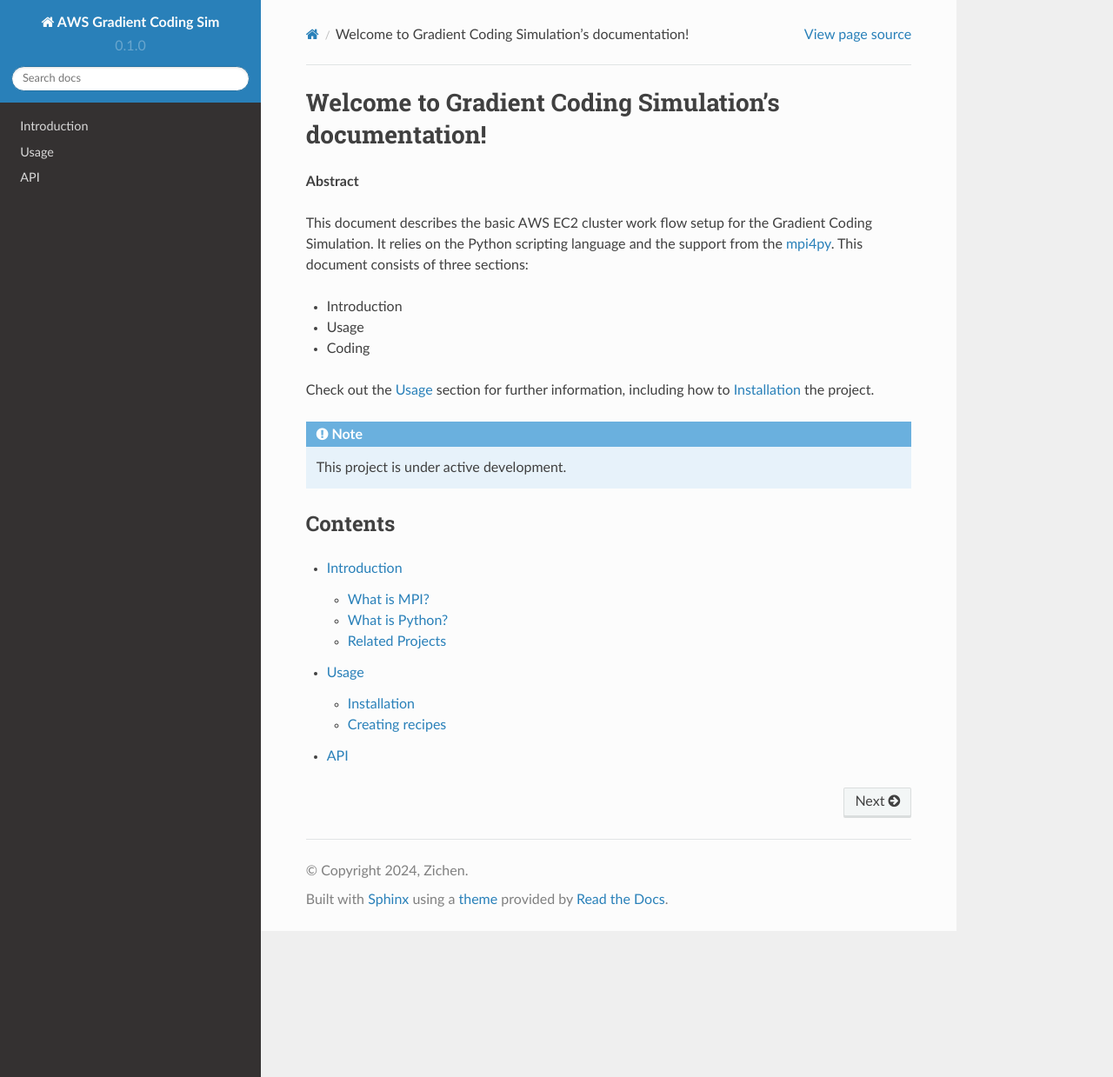
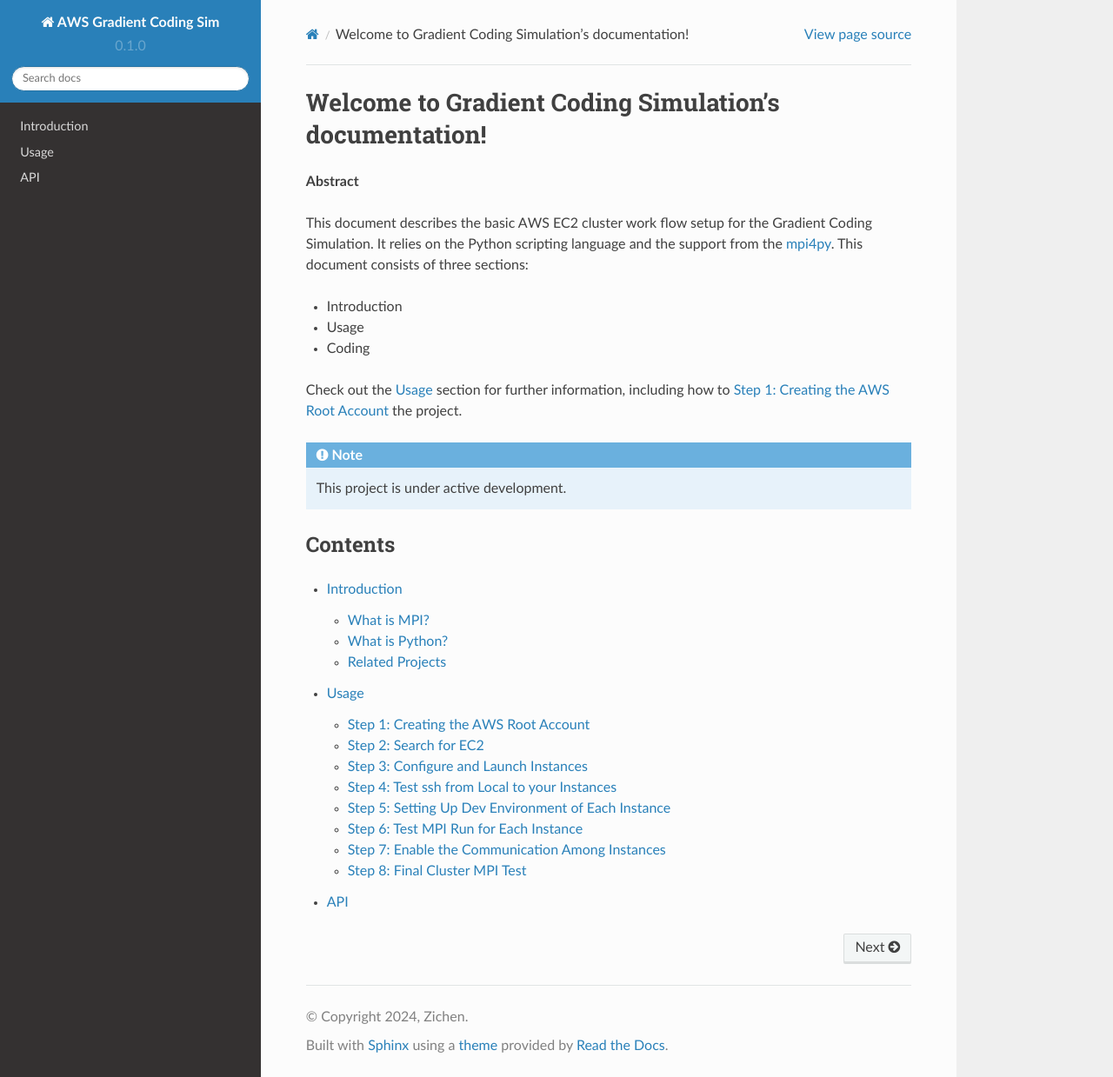
Before and after one commit to ZeeChono/GradientCodeReadDocs, a Sphinx documentation site: the page built from docs/source/index.rst, in a window 1280 px wide and 1239 px high. Shown: the whole window at 87% size. Built offline with Sphinx 7.4.7 and the Read the Docs theme 2.0.0, drawn with Linux system fonts in a browser that asks for light colours; some of the changed lines change nothing that is shown.

Commit message:
Update usage.rst
All paragraphs

```diff
--- a/docs/source/usage.rst
+++ b/docs/source/usage.rst
@@ -3,31 +3,140 @@
 
 .. _installation:
 
-Installation
-------------
+Step 1: Creating the AWS Root Account
+-------------------------------------
 
-To use Lumache, first install it using pip:
+To setup the customized cluster, we shall first create an AWS account.
+Goto https://portal.aws.amazon.com/billing/signup#/start/email to register for a new account step by step.
 
-.. code-block:: console
 
-   (.venv) $ pip install lumache
+Step 2: Search for EC2
+----------------------
 
-Creating recipes
-----------------
+Once finishing the new account sign-up, you will be redirected to the homepage of the AWS console. On the top, enter "EC2" in the search bar and click the first result.
 
-To retrieve a list of random ingredients,
-you can use the ``lumache.get_random_ingredients()`` function:
+After being brought to the EC2 dashboard, click launch instances in the middle of the screen.
 
-.. autofunction:: lumache.get_random_ingredients
 
-The ``kind`` parameter should be either ``"meat"``, ``"fish"``,
-or ``"veggies"``. Otherwise, :py:func:`lumache.get_random_ingredients`
-will raise an exception.
 
-.. autoexception:: lumache.InvalidKindError
+Step 3: Configure and Launch Instances
+--------------------------------------
 
-For example:
+- Input the name (editable afterwards) and select the correct AMI (Amazon Machine Image)
+- Select the instance type -- t2.micro for our project specifically
+- Create a new key pair for ssh (you can reuse the same key for as many instances as you want)
+- Save the .pem key on your machine under **~/.ssh**
+- Edit the Network Settings as follows, give it a name for later simplicity to search it up
+- Storage Configuration, for free tier, you have 30 gb in total, free to modify it as you need
+- Under the summary, input the number of instances you would like to instantiate, then click "Launch instance"
+- Goto instances dashboard and check their status, public ipv4 address, and then add a config file under the same folder
 
->>> import lumache
->>> lumache.get_random_ingredients()
-['shells', 'gorgonzola', 'parsley']
+
+Step 4: Test ssh from Local to your Instances
+---------------------------------------------
+If you have configured your **~/.ssh/config** file and your key file correctly, open your terminal and type
+
+   .. code-block::
+
+      ssh master
+Please make sure the instance you want to connect to is online and the public ipv4 address is up to date in the config file (Because AWS allocates dynamic ipv4 to free tier users).
+
+
+Step 5: Setting Up Dev Environment of Each Instance
+---------------------------------------------------
+This step is pretty much copy, paste and wait. By default, the AMI chosen at step 2 would have python3 installed for you. So we will only install the following packages for our project:
+
+   .. code-block::
+
+      sudo apt install python3-mpi4py
+      sudo apt install python3-numpy
+      sudo apt install python3-pandas
+      sudo apt install python3-sklearn
+
+   You could copy them line by line and wait for all to be installed.
+Notice that this step is expected to be completed for **each of your instance**.
+
+
+Step 6: Test MPI Run for Each Instance
+--------------------------------------
+Create a hello_world.py python file for testing purpose.
+
+   .. code-block::
+
+      from mpi4py import MPI
+      import numpy as np
+      import pandas as pd
+      import sklearn
+
+      comm = MPI.COMM_WORLD
+      rank = comm.Get_rank()
+      size = comm.Get_size()
+
+      # Get the name of the processor
+      processor_name = MPI.Get_processor_name()
+
+      # Print the rank, size, and processor name
+      print(f"Hello from rank {rank} out of {size} processors on host {processor_name}")
+
+Then in the terminal run:
+
+   .. code-block::
+
+      mpirun -np 1 python3 hello_world.py
+
+If no error is reported, this should ensure that you have all the required packages ready for the project.
+
+
+Step 7: Enable the Communication Among Instances
+------------------------------------------------
+Similarly to what we have done in step 2, we are going to setup **~/.ssh** for each instance. We need to copy our .pem key file to each instance by calling the following command on your local PC:
+
+   .. code-block::
+
+      scp ~/.ssh/<your key>.pem master:~/.ssh
+      scp ~/.ssh/<your key>.pem w1:~/.ssh
+      scp ~/.ssh/<your key>.pem w2:~/.ssh
+   If you have more worker nodes, please go on
+
+Then log into your instances, and create a similar config file under the .ssh folder, using master node as an example:
+
+   .. code-block::
+
+      Host w1
+        HostName ip-172-31-15-69.ca-central-1.compute.internal   # this should be the private ipv4 or dns name of your instance, which can be found on dashboard
+        User ubuntu
+        IdentityFile  ~/.ssh/first_instance.pem
+
+      Host w2
+        HostName ip-172-31-13-65.ca-central-1.compute.internal
+        User ubuntu
+        IdentityFile ~/.ssh/first_instance.pem
+
+Second, we will have to modify the file **/etc/hosts**. Here's an example of how my file looks like on the master node. Update yours accordingly for each instance.
+
+   .. code-block::
+
+      127.0.0.1 localhost
+      172.31.15.69 w1         # input ipv4 private and the same name in the .ssh hostname
+      172.31.13.65 w2
+
+      # The following lines are desirable for IPv6 capable hosts
+      ::1 ip6-localhost ip6-loopback
+      fe00::0 ip6-localnet
+      ff00::0 ip6-mcastprefix
+      ff02::1 ip6-allnodes
+      ff02::2 ip6-allrouters
+      ff02::3 ip6-allhosts
+
+Besides this, we should also enable TCP connection between these instances under the same **Network Security Group**. On dash board of the EC2, click Security Groups on the sidebar, this will bring you to the group we have just created in the step 2. Click "Edit inbound rules" after you enter the security group you created, add a new TCP rule as shown in the following screenshot.
+
+
+Step 8: Final Cluster MPI Test
+------------------------------
+Now open your ssh master terminal,
+
+   .. code-block::
+
+      mpirun -np 3 -H localhost,w1,w2 python3 hello_world.py
+
+If again no errors get reported, congratulations! Your cluster is now ready to go.
```
